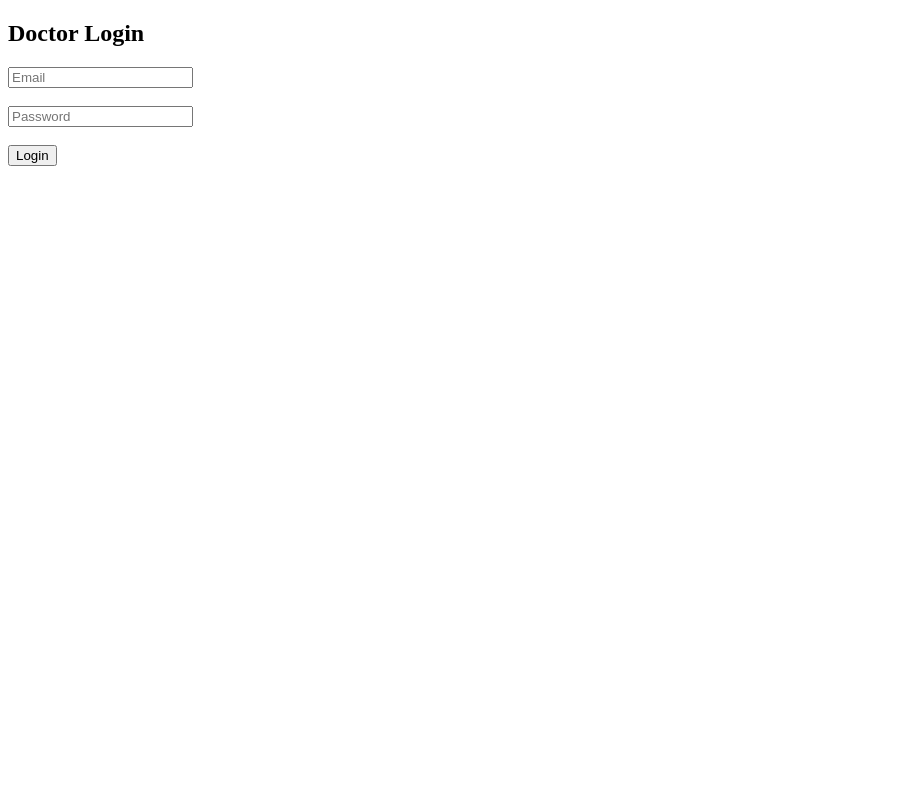
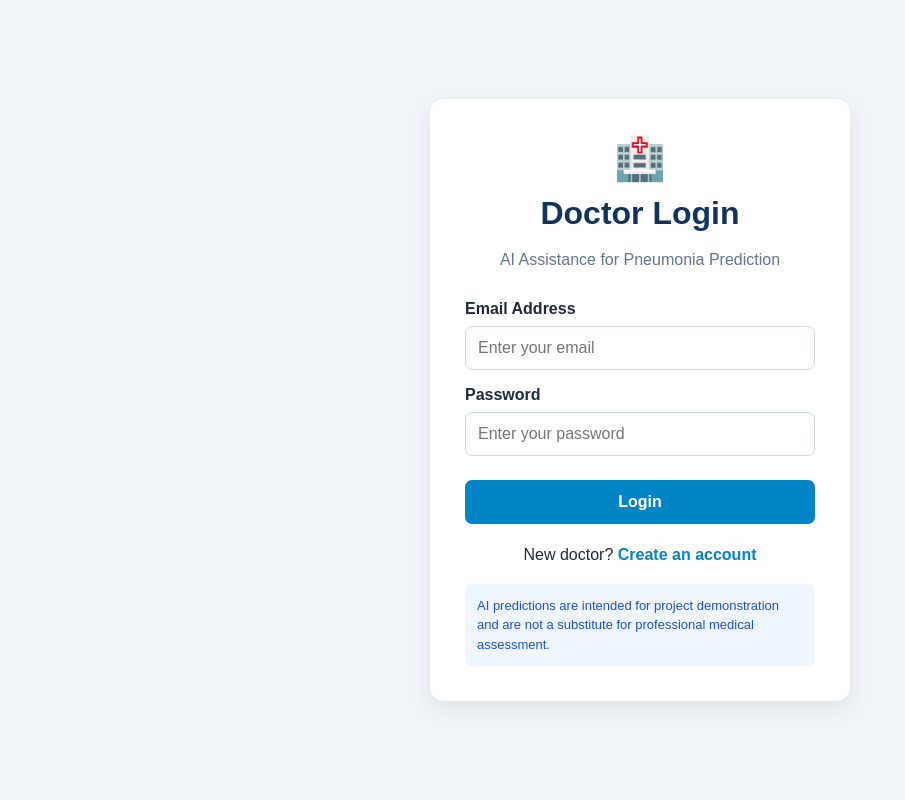
Before and after one commit to Sama-Pro/xray_ai, a Flask app: page /login in a window 1280 px wide. Shown: the whole page, without its empty margins (0-905 px from the left). Run offline with Flask 3, Linux system fonts and the light colour scheme.

Commit message:
Improve doctor login page UI

```diff
--- a/deployment/templates/login.html
+++ b/deployment/templates/login.html
@@ -1,21 +1,157 @@
+
 <!DOCTYPE html>
-<html>
+<html lang="en">
 <head>
-    <title>Login</title>
+    <meta charset="UTF-8">
+    <meta name="viewport" content="width=device-width, initial-scale=1.0">
+    <title>Doctor Login | Pneumonia Prediction</title>
+
+    <style>
+        * {
+            box-sizing: border-box;
+        }
+
+        body {
+            margin: 0;
+            font-family: Arial, sans-serif;
+            background: #f1f5f9;
+            color: #1e293b;
+            min-height: 100vh;
+            display: flex;
+            align-items: center;
+            justify-content: center;
+            padding: 20px;
+        }
+
+        .login-card {
+            width: 100%;
+            max-width: 420px;
+            background: white;
+            padding: 35px;
+            border-radius: 14px;
+            box-shadow: 0 8px 25px rgba(0, 0, 0, 0.08);
+        }
+
+        .icon {
+            font-size: 42px;
+            text-align: center;
+        }
+
+        h1 {
+            text-align: center;
+            margin: 12px 0;
+            color: #12345a;
+        }
+
+        .subtitle {
+            text-align: center;
+            color: #64748b;
+            margin-bottom: 28px;
+            line-height: 1.5;
+        }
+
+        label {
+            display: block;
+            font-weight: bold;
+            margin: 16px 0 8px;
+        }
+
+        input {
+            width: 100%;
+            padding: 12px;
+            border: 1px solid #cbd5e1;
+            border-radius: 7px;
+            font-size: 16px;
+        }
+
+        input:focus {
+            outline: 2px solid #93c5fd;
+            border-color: #0284c7;
+        }
+
+        button {
+            width: 100%;
+            margin-top: 24px;
+            padding: 13px;
+            border: none;
+            border-radius: 7px;
+            background: #0284c7;
+            color: white;
+            font-size: 16px;
+            font-weight: bold;
+            cursor: pointer;
+        }
+
+        button:hover {
+            background: #0369a1;
+        }
+
+        .register-link {
+            text-align: center;
+            margin-top: 22px;
+        }
+
+        .register-link a {
+            color: #0284c7;
+            text-decoration: none;
+            font-weight: bold;
+        }
+
+        .notice {
+            background: #eff6ff;
+            color: #1d4ed8;
+            padding: 12px;
+            border-radius: 7px;
+            font-size: 13px;
+            line-height: 1.5;
+            margin-top: 20px;
+        }
+    </style>
 </head>
+
 <body>
+    <main class="login-card">
+        <div class="icon">🏥</div>
 
-    <h2>Doctor Login</h2>
+        <h1>Doctor Login</h1>
 
-    <form method="POST">
+        <p class="subtitle">
+            AI Assistance for Pneumonia Prediction
+        </p>
 
-        <input type="email" name="email" placeholder="Email" required><br><br>
+        <form action="/login" method="POST">
+            <label for="email">Email Address</label>
+            <input
+                type="email"
+                id="email"
+                name="email"
+                placeholder="Enter your email"
+                autocomplete="username"
+                required
+            >
 
-        <input type="password" name="password" placeholder="Password" required><br><br>
+            <label for="password">Password</label>
+            <input
+                type="password"
+                id="password"
+                name="password"
+                placeholder="Enter your password"
+                autocomplete="current-password"
+                required
+            >
 
-        <button type="submit">Login</button>
+            <button type="submit">Login</button>
+        </form>
 
-    </form>
+        <p class="register-link">
+            New doctor?
+            <a href="/register">Create an account</a>
+        </p>
 
+        <div class="notice">
+            AI predictions are intended for project demonstration
+            and are not a substitute for professional medical assessment.
+        </div>
+    </main>
 </body>
 </html>
```
